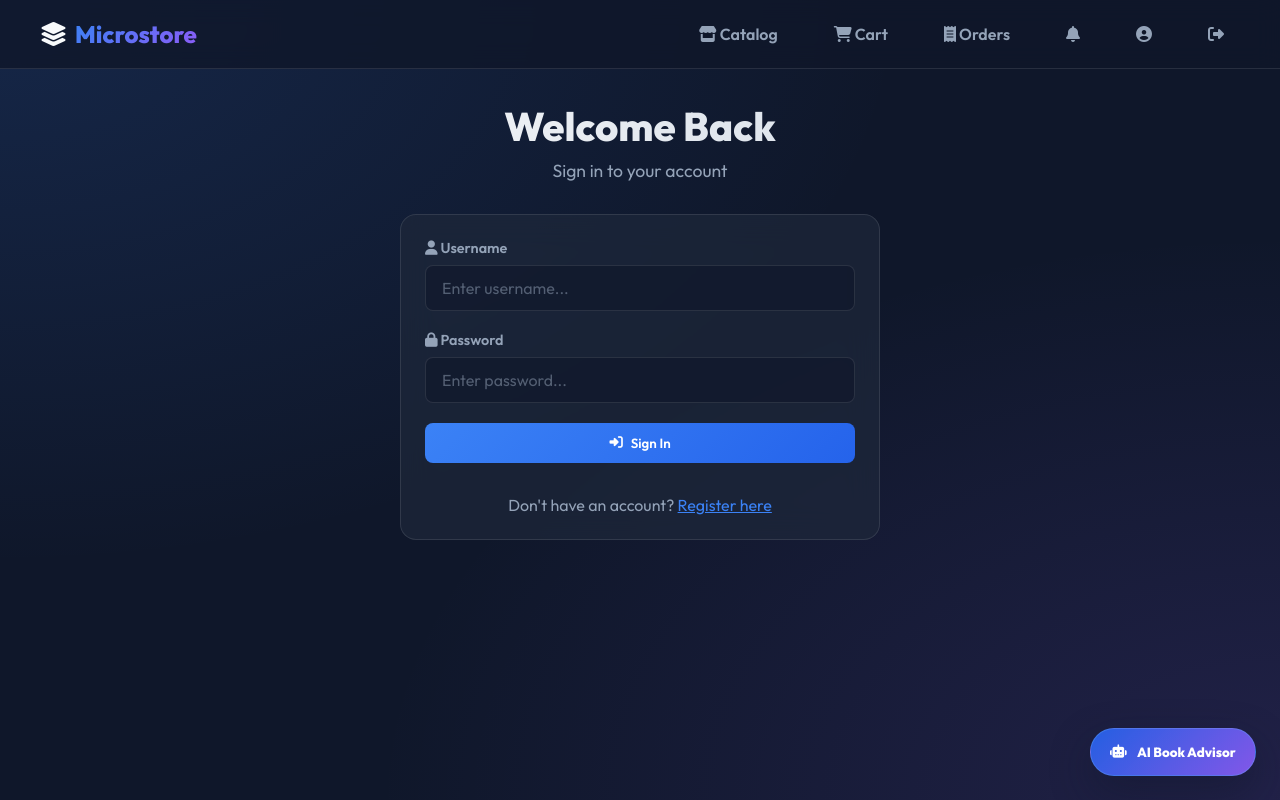
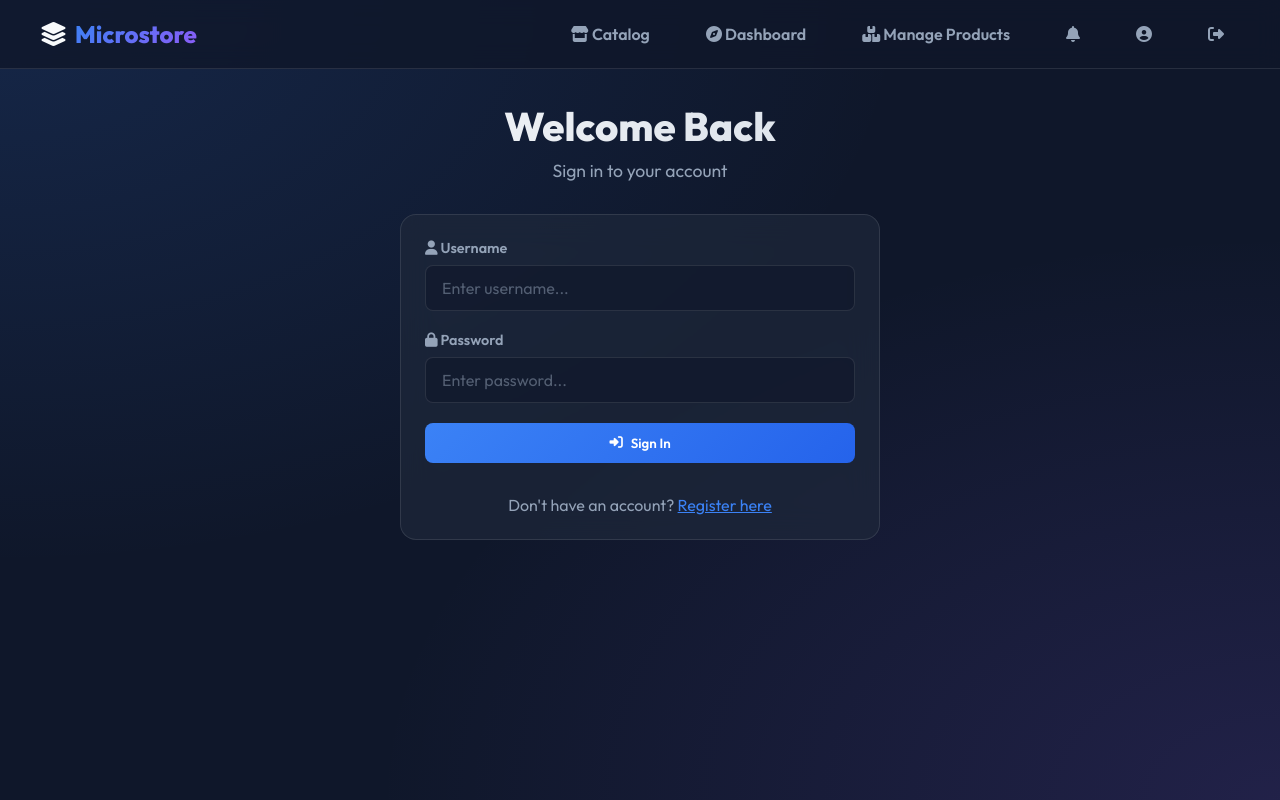
Before and after one commit to HungDung2012/bookstore, a Django app: page /login/ in a window 1280 px wide. Run offline with Django 5.2, Linux system fonts and the light colour scheme.

Commit message:
feat: upgrade shared role-aware navigation

```diff
--- a/api-gateway/app/templates/base.html
+++ b/api-gateway/app/templates/base.html
@@ -621,15 +621,31 @@
                     <i class="fa-solid fa-store"></i> Catalog
                 </a>
                 {% if user %}
+                <a href="/dashboard/" class="nav-link {% if '/dashboard/' in request.path %}active{% endif %}">
+                    <i class="fa-solid fa-compass"></i> Dashboard
+                </a>
+                {% if user.role == 'admin' %}
+                <a href="/profile/" class="nav-link {% if '/profile' in request.path %}active{% endif %}">
+                    <i class="fa-solid fa-users-gear"></i> Manage Users
+                </a>
+                <a href="/books/create/" class="nav-link {% if '/books/create/' in request.path or '/books/' in request.path and '/edit/' in request.path %}active{% endif %}">
+                    <i class="fa-solid fa-boxes-stacked"></i> Manage Products
+                </a>
+                {% elif user.role == 'customer' %}
                 <a href="/cart/{{ user.id }}/" class="nav-link {% if '/cart/' in request.path %}active{% endif %}">
-                    <i class="fa-solid fa-cart-shopping"></i> Cart
+                    <i class="fa-solid fa-cart-shopping"></i> My Cart
                 </a>
                 <a href="/orders/" class="nav-link {% if '/orders' in request.path %}active{% endif %}">
-                    <i class="fa-solid fa-receipt"></i> Orders
+                    <i class="fa-solid fa-receipt"></i> My Orders
+                </a>
+                {% else %}
+                <a href="/books/create/" class="nav-link {% if '/books/create/' in request.path or '/books/' in request.path and '/edit/' in request.path %}active{% endif %}">
+                    <i class="fa-solid fa-boxes-stacked"></i> Manage Products
                 </a>
                 <a href="/notifications/" class="nav-link {% if '/notifications' in request.path %}active{% endif %}">
                     <i class="fa-solid fa-bell"></i>
                 </a>
+                {% endif %}
                 <a href="/profile/" class="nav-link {% if '/profile' in request.path %}active{% endif %}">
                     <i class="fa-solid fa-circle-user"></i> {{ user.username }}
                 </a>
@@ -650,9 +666,18 @@
 
     <main>
         {% block content %}
+        {% if page_title %}
+        <div class="page-header">
+            <h1>{{ page_title }}</h1>
+            {% if page_description %}
+            <p>{{ page_description }}</p>
+            {% endif %}
+        </div>
+        {% endif %}
         {% endblock %}
     </main>
 
+    {% if not user or user.role == 'customer' %}
     <button id="advisor-chat-launcher" class="advisor-chat-launcher" type="button">
         <i class="fa-solid fa-robot"></i>
         <span>AI Book Advisor</span>
@@ -752,5 +777,6 @@
             }
         });
     </script>
+    {% endif %}
 </body>
 </html>
--- a/api-gateway/app/views.py
+++ b/api-gateway/app/views.py
@@ -2,7 +2,7 @@ import json
 import os
 
 import requests
-from django.http import HttpResponse, HttpResponseForbidden, JsonResponse
+from django.http import HttpResponseForbidden, JsonResponse
 from django.shortcuts import redirect, render
 from django.views.decorators.csrf import csrf_exempt
 
@@ -143,7 +143,20 @@ def role_dashboard_view(request, role):
     if request.path != target:
         return redirect(target)
 
-    return HttpResponse(f"{role.title()} dashboard")
+    role_descriptions = {
+        "admin": "Overview placeholder while management dashboards are being built.",
+        "staff": "Overview placeholder while staff workflows are being built.",
+        "customer": "Overview placeholder while the customer dashboard is being built.",
+    }
+    return render(
+        request,
+        "base.html",
+        {
+            "user": user,
+            "page_title": f"{role.title()} dashboard",
+            "page_description": role_descriptions.get(role, "Dashboard placeholder."),
+        },
+    )
 
 
 def profile_view(request):
```
Also changed, not shown: api-gateway/app/tests.py (+25 -0 lines).
